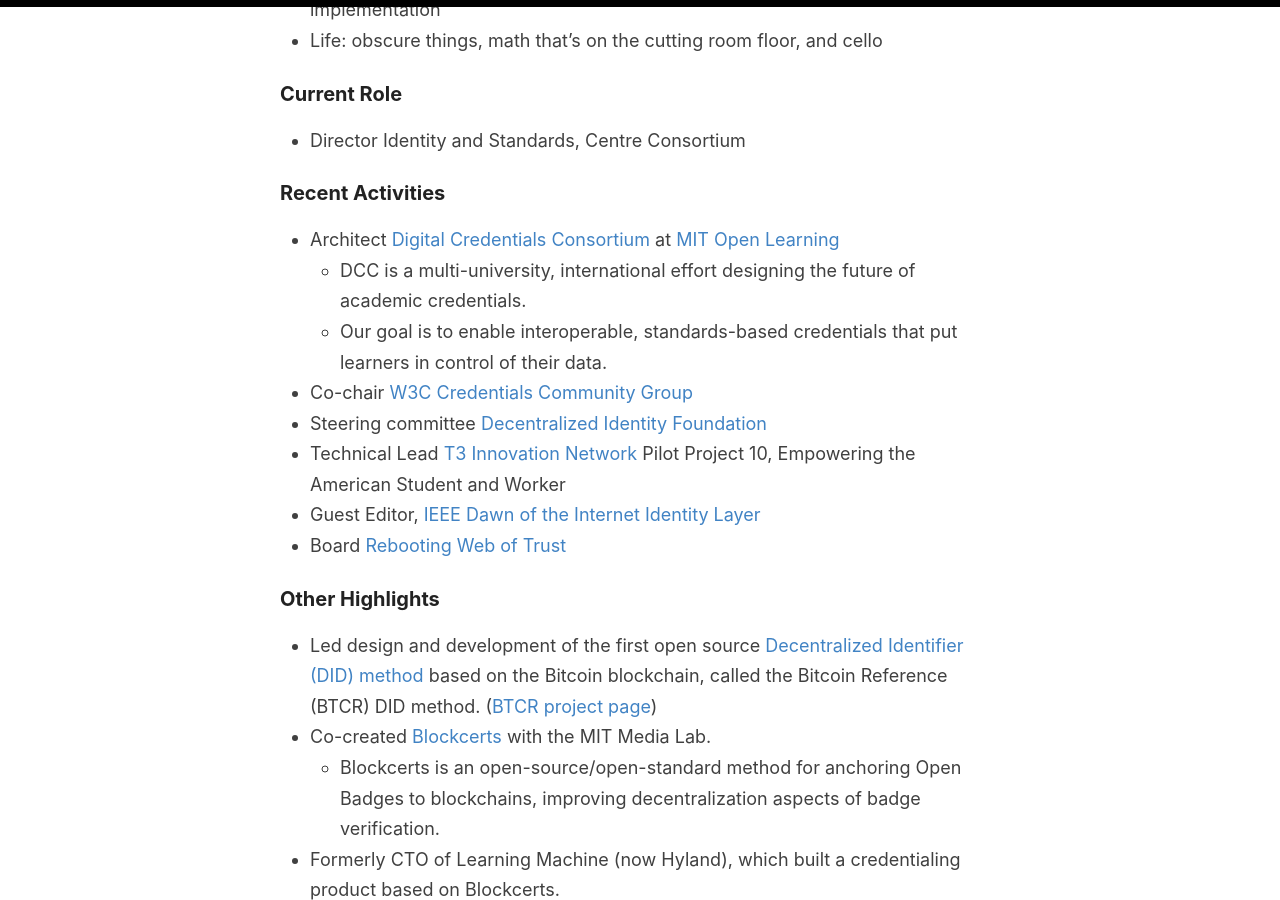
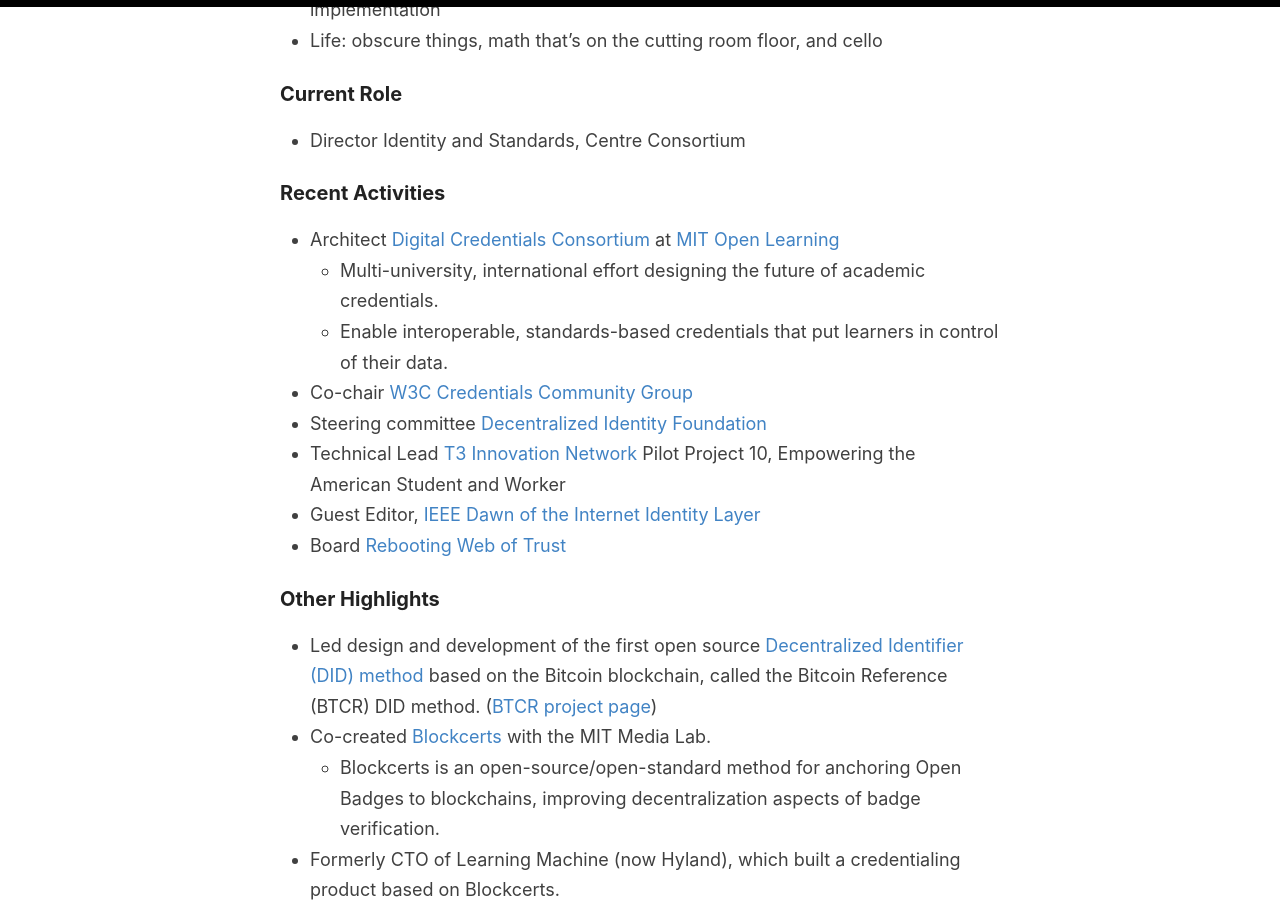
Before and after one commit to kimdhamilton/kimdhamilton.github.io, a Jekyll site: the page built from _pages/about.md, in a window 1280 px wide and 900 px high, scrolled down 439 px. Built offline with Jekyll 4.4.1, drawn with Linux system fonts in a browser that asks for light colours.

Commit message:
Update about.md

```diff
--- a/_pages/about.md
+++ b/_pages/about.md
@@ -15,8 +15,8 @@
 <h3 style="text-align:left;">Recent Activities</h3>
 
 - Architect [Digital Credentials Consortium](https://digitalcredentials.mit.edu/) at [MIT Open Learning](https://openlearning.mit.edu/)
-	- DCC is a multi-university, international effort designing the future of academic credentials.
-	- Our goal is to enable interoperable, standards-based credentials that put learners in control of their data.
+	- Multi-university, international effort designing the future of academic credentials.
+	- Enable interoperable, standards-based credentials that put learners in control of their data.
 - Co-chair [W3C Credentials Community Group](https://www.w3.org/community/credentials/)
 - Steering committee [Decentralized Identity Foundation](https://identity.foundation/)
 - Technical Lead [T3 Innovation Network](https://www.uschamberfoundation.org/t3-innovation) Pilot Project 10, Empowering the American Student and Worker
```
